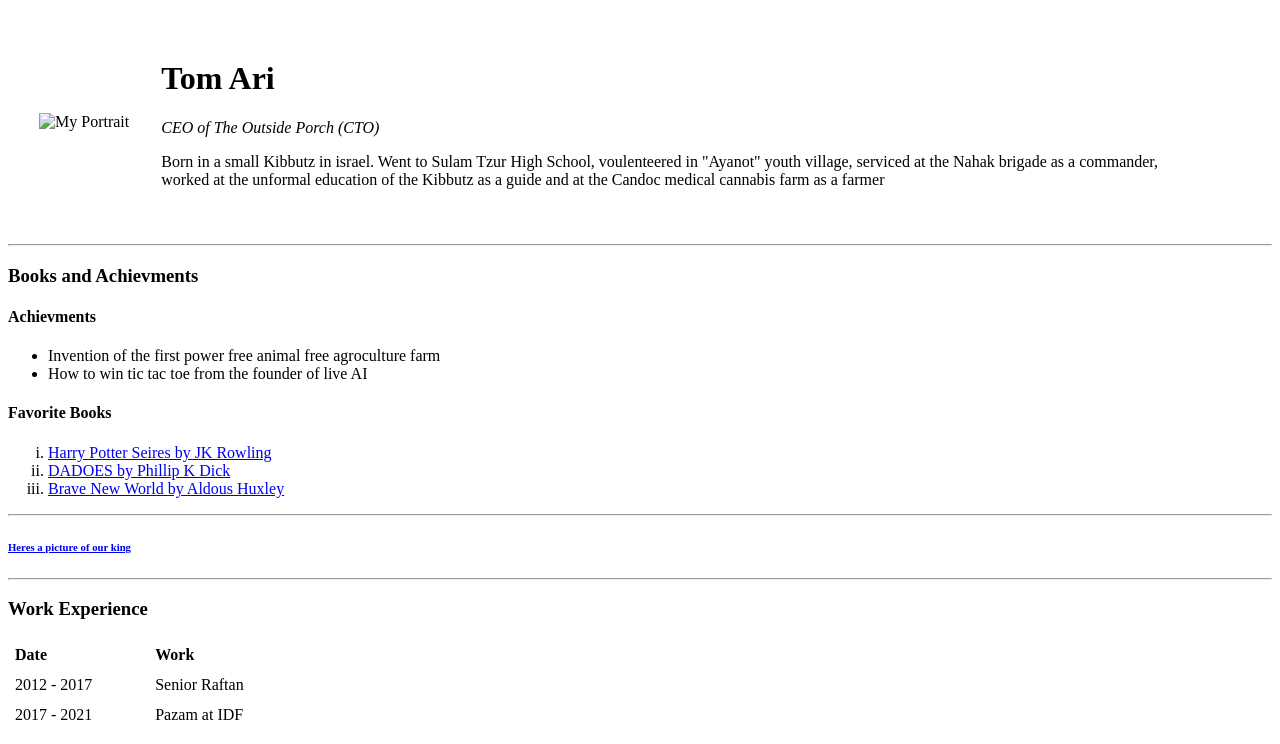
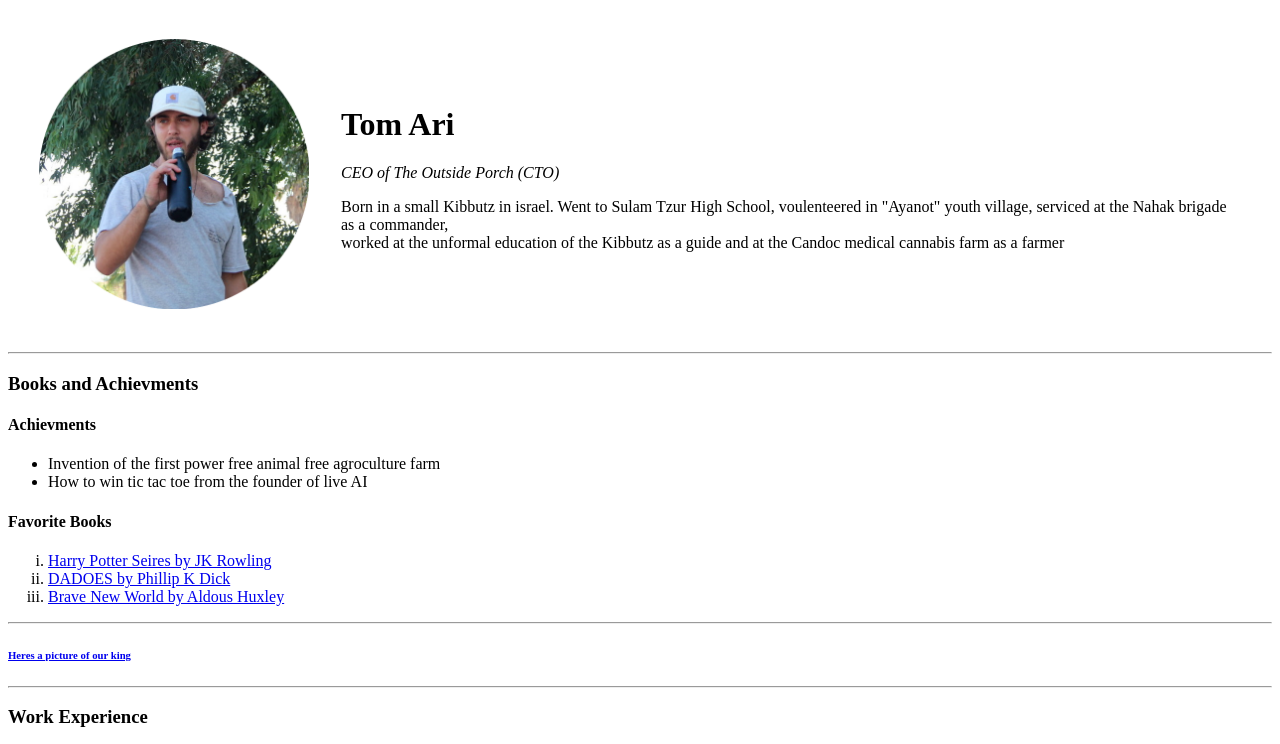
Before and after one commit to tomari3/cv, a plain HTML site: page index.html in a window 1280 px wide. Shown: the top 744 px of the page. Drawn offline with Linux system fonts and the light colour scheme.

Commit message:
Update index.html

```diff
--- a/index.html
+++ b/index.html
@@ -11,7 +11,7 @@
 
   <table cellspacing="30">
     <tr>
-      <td><img height="270" src="images/tom drinking.png" alt="My Portrait"></td>
+      <td><img height="270" src="tom drinking.png" alt="My Portrait"></td>
       <td>
         <h1>Tom Ari</h1>
         <p><em>CEO of The Outside Porch (CTO)</em></p>
```
